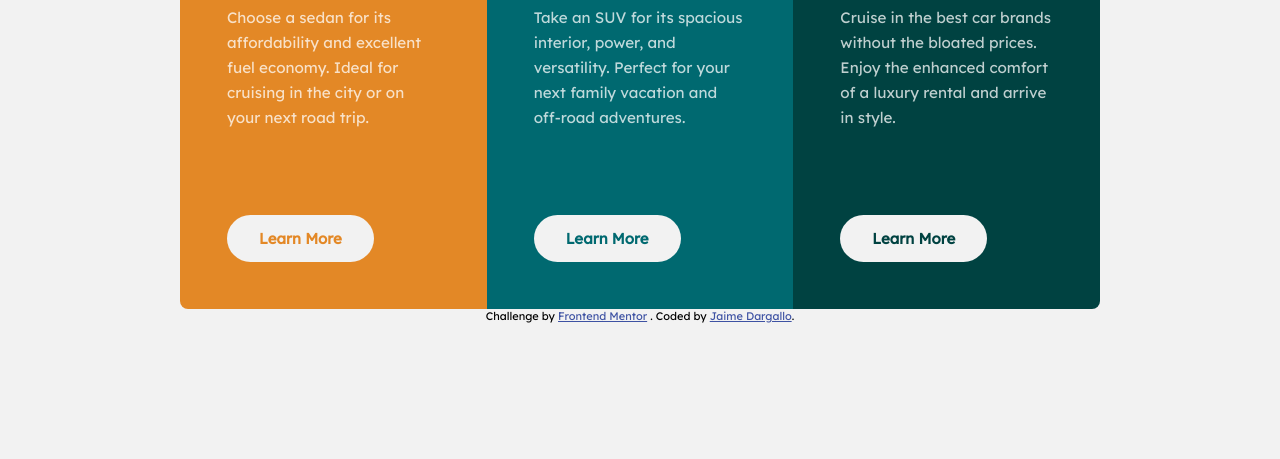
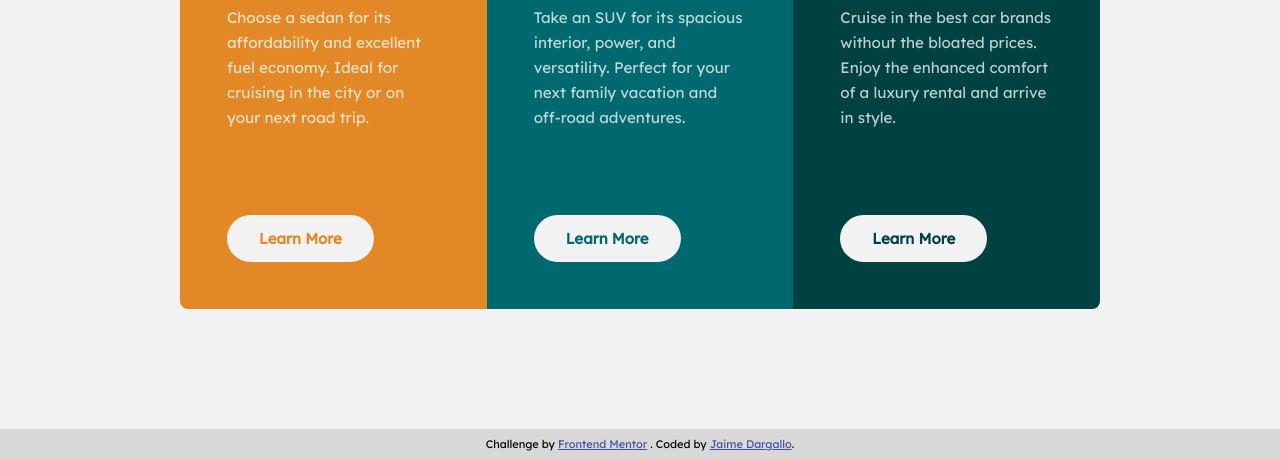
Before and after one commit to jaimedargallo/frontendmentor-3-col, a website built with Vite: page index.html in a window 1280 px wide. Shown: the part 341-800 px from the top of the page. Built offline with nearby package versions, Linux system fonts and the light colour scheme.

Commit message:
feat: attribution footer

```diff
--- a/css/style.css
+++ b/css/style.css
@@ -83,6 +83,12 @@ p {
   font-family: 'Lexend Deca', sans-serif;
   font-size: 11px;
   text-align: center;
+  position: fixed;
+  bottom: 0;
+  background-color: hsl(0deg 2.89% 84.76%);
+  padding: 0.5rem;
+  right: 0;
+  left: 0;
 }
 
 .attribution a {
```
